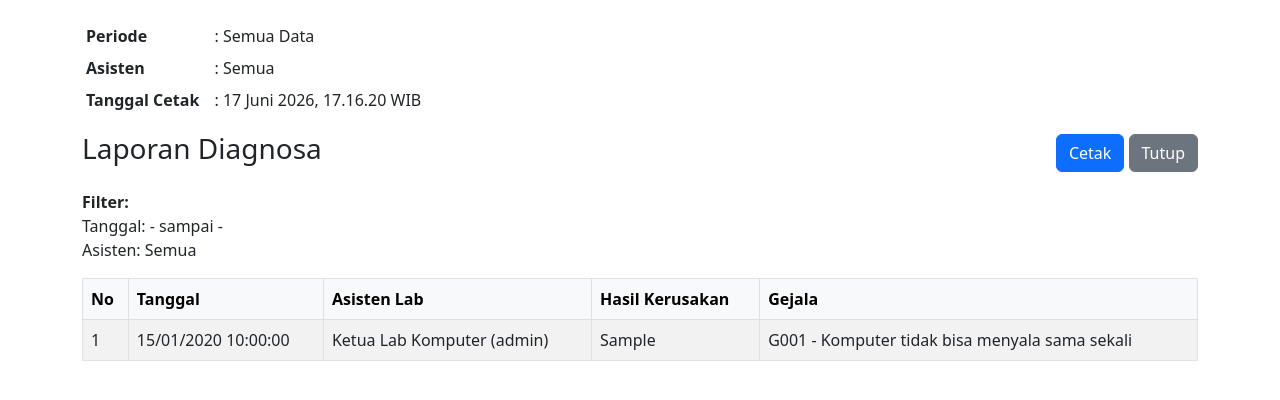
After one commit to ArdhieFirdaus/Troubleshooting-Komputer, a PHP site: page /Admin/print_laporan.php in a window 1280 px wide. The commit adds this page. Shown: the top 400 px of the page. Run offline with PHP 8.4, Linux system fonts and the light colour scheme; a user stored in the database is signed in; data comes from the database, SQL or seed files in the repository; tables that the repository leaves empty hold one stand-in row (values such as "Sample post"); a stand-in replaces the project's code that opens the database connection.

Commit message:
update export laporan admin

```diff
--- /dev/null
+++ b/Admin/print_laporan.php
@@ -0,0 +1,162 @@
+<?php
+require_once '../Auth/cek_session.php';
+cek_role('admin');
+require_once '../Config/koneksi.php';
+
+$filter_tanggal_mulai = isset($_GET['tanggal_mulai']) ? $_GET['tanggal_mulai'] : '';
+$filter_tanggal_akhir = isset($_GET['tanggal_akhir']) ? $_GET['tanggal_akhir'] : '';
+$filter_asisten = isset($_GET['asisten']) ? $_GET['asisten'] : '';
+
+$query = "SELECT d.*, u.nama_lengkap, u.username
+          FROM diagnosa d
+          INNER JOIN users u ON d.id_user = u.id_user
+          WHERE 1=1";
+
+if (!empty($filter_tanggal_mulai) && !empty($filter_tanggal_akhir)) {
+    $query .= " AND DATE(d.tanggal) BETWEEN '$filter_tanggal_mulai' AND '$filter_tanggal_akhir'";
+}
+
+if (!empty($filter_asisten)) {
+    $query .= " AND d.id_user = '$filter_asisten'";
+}
+
+$query .= " ORDER BY d.tanggal DESC";
+
+$result = mysqli_query($koneksi, $query);
+
+// Ambil nama asisten jika ada
+$asisten_nama = '';
+if (!empty($filter_asisten)) {
+    $q = "SELECT nama_lengkap FROM users WHERE id_user = '".mysqli_real_escape_string($koneksi, $filter_asisten)."' LIMIT 1";
+    $r = mysqli_query($koneksi, $q);
+    if ($row = mysqli_fetch_assoc($r)) $asisten_nama = $row['nama_lengkap'];
+}
+?>
+<!DOCTYPE html>
+<html lang="id">
+<head>
+    <meta charset="utf-8">
+    <meta name="viewport" content="width=device-width, initial-scale=1">
+    <title>Cetak Laporan Diagnosa</title>
+    <link href="https://cdn.jsdelivr.net/npm/bootstrap@5.3.0/dist/css/bootstrap.min.css" rel="stylesheet">
+    <style>
+        @media print {
+            .no-print { display: none !important; }
+        }
+        body { padding: 20px; }
+    </style>
+</head>
+<body>
+    <div class="container">
+        <div class="row">
+            <div class="col-md-4">
+                <table class="table table-borderless table-sm">
+                    <tr>
+                        <td><strong>Periode</strong></td>
+                        <td>: <?php echo !empty($filter_tanggal_mulai) && !empty($filter_tanggal_akhir) ?
+                                    date('d/m/Y', strtotime($filter_tanggal_mulai)).' s/d '.date('d/m/Y', strtotime($filter_tanggal_akhir)) : 'Semua Data'; ?></td>
+                    </tr>
+                    <tr>
+                        <td><strong>Asisten</strong></td>
+                        <td>: <?php echo !empty($asisten_nama) ? htmlspecialchars($asisten_nama) : 'Semua'; ?></td>
+                    </tr>
+                    <tr>
+                        <td><strong>Tanggal Cetak</strong></td>
+                        <td>: <span id="tanggalCetakAdmin"><?php echo date('d F Y, H:i:s'); ?> WIB</span></td>
+                    </tr>
+                </table>
+            </div>
+        </div>
+        <div class="d-flex justify-content-between align-items-center mb-3">
+            <h3>Laporan Diagnosa</h3>
+            <div class="no-print">
+                <button class="btn btn-primary" onclick="window.print()">Cetak</button>
+                <button class="btn btn-secondary" onclick="window.close()">Tutup</button>
+            </div>
+        </div>
+
+        <div class="mb-3">
+            <strong>Filter:</strong>
+            <div>
+                Tanggal: <?php echo !empty($filter_tanggal_mulai) ? htmlspecialchars($filter_tanggal_mulai) : '-'; ?>
+                sampai <?php echo !empty($filter_tanggal_akhir) ? htmlspecialchars($filter_tanggal_akhir) : '-'; ?>
+            </div>
+            <div>Asisten: <?php echo !empty($asisten_nama) ? htmlspecialchars($asisten_nama) : 'Semua'; ?></div>
+        </div>
+
+        <table class="table table-bordered table-striped">
+            <thead class="table-light">
+                <tr>
+                    <th>No</th>
+                    <th>Tanggal</th>
+                    <th>Asisten Lab</th>
+                    <th>Hasil Kerusakan</th>
+                    <th>Gejala</th>
+                </tr>
+            </thead>
+            <tbody>
+                <?php
+                if (mysqli_num_rows($result) > 0) {
+                    $no = 1;
+                    while($row = mysqli_fetch_assoc($result)) {
+                        // ambil gejala
+                        $id = $row['id_diagnosa'];
+                        $qg = "SELECT g.kode_gejala, g.nama_gejala FROM diagnosa_detail dd INNER JOIN gejala g ON dd.id_gejala = g.id_gejala WHERE dd.id_diagnosa = '$id'";
+                        $rg = mysqli_query($koneksi, $qg);
+                        $gejala_list = [];
+                        while($gg = mysqli_fetch_assoc($rg)) $gejala_list[] = $gg['kode_gejala'].' - '.$gg['nama_gejala'];
+                        ?>
+                        <tr>
+                            <td><?php echo $no++; ?></td>
+                            <td><?php echo date('d/m/Y H:i:s', strtotime($row['tanggal'])); ?></td>
+                            <td><?php echo htmlspecialchars($row['nama_lengkap']); ?> (<?php echo htmlspecialchars($row['username']); ?>)</td>
+                            <td><?php echo !empty($row['hasil_kerusakan']) ? htmlspecialchars($row['hasil_kerusakan']) : '-'; ?></td>
+                            <td><?php echo !empty($gejala_list) ? implode('<br>', $gejala_list) : '-'; ?></td>
+                        </tr>
+                        <?php
+                    }
+                } else {
+                    echo '<tr><td colspan="5" class="text-center">Tidak ada data diagnosa</td></tr>';
+                }
+                ?>
+            </tbody>
+        </table>
+
+        <!-- Dicetak pada (dihapus, sudah tampil di bagian atas) -->
+    </div>
+
+    <script>
+        // tampilkan jam realtime browser dan otomatis cetak setelah update
+        function pad(n){ return n < 10 ? '0'+n : n; }
+        function updateClock() {
+            const now = new Date();
+            const options = { day: '2-digit', month: 'long', year: 'numeric' };
+            const dateStr = now.toLocaleDateString('id-ID', options);
+            const timeStr = pad(now.getHours()) + ':' + pad(now.getMinutes()) + ':' + pad(now.getSeconds());
+            // update tanggalCetakAdmin ke waktu WIB (Asia/Jakarta)
+            const elAdmin = document.getElementById('tanggalCetakAdmin');
+            if (elAdmin) {
+                const tanggalWib = now.toLocaleDateString('id-ID', { day: '2-digit', month: 'long', year: 'numeric', timeZone: 'Asia/Jakarta' });
+                const waktuWib = now.toLocaleTimeString('id-ID', { hour: '2-digit', minute: '2-digit', second: '2-digit', hour12: false, timeZone: 'Asia/Jakarta' });
+                elAdmin.textContent = tanggalWib + ', ' + waktuWib + ' WIB';
+            }
+        }
+
+        window.onload = function() {
+            // lakukan update segera
+            updateClock();
+
+            // pastikan update lagi sebelum mencetak, beri sedikit delay untuk render
+            setTimeout(function(){
+                updateClock();
+                window.print();
+            }, 800);
+
+            setInterval(updateClock, 1000);
+            window.addEventListener('beforeprint', function(){
+                updateClock();
+            });
+        };
+    </script>
+</body>
+</html>
```
Also changed, not shown: Admin/laporan_diagnosa.php (+35 -0 lines), 1 other file.
